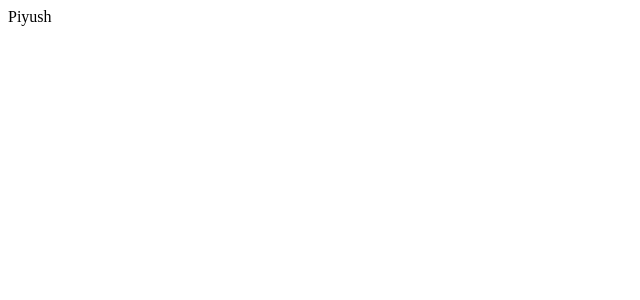
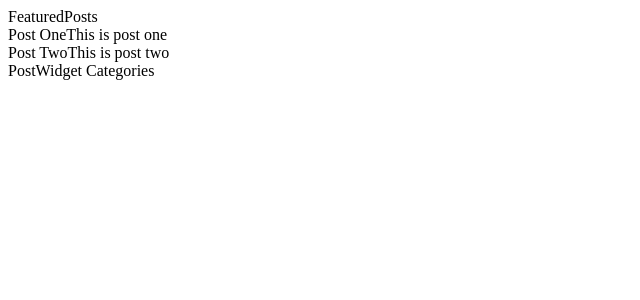
Before and after one commit to zephyrus21/blographer, a Next.js app: page / in a window 1280 px wide. Shown: the top 300 px of the page, without its empty margins (0-640 px from the left). Built offline with nearby package versions, Linux system fonts and the light colour scheme.

Commit message:
adding components

```diff
--- a/pages/index.tsx
+++ /dev/null
@@ -1,5 +0,0 @@
-const Home: React.FC = ({}) => {
-  return <div>Piyush</div>;
-};
-
-export default Home;
--- /dev/null
+++ b/src/components/Categories.tsx
@@ -0,0 +1,9 @@
+import React from "react";
+
+interface CategoriesProps {}
+
+const Categories: React.FC<CategoriesProps> = ({}) => {
+  return <div>CAtegories</div>;
+};
+
+export default Categories;
--- /dev/null
+++ b/src/components/PostCard.tsx
@@ -0,0 +1,17 @@
+import React from "react";
+
+interface PostCardProps {
+  title: string;
+  excerpt: string;
+}
+
+const PostCard: React.FC<PostCardProps> = ({ title, excerpt }) => {
+  return (
+    <div>
+      {title}
+      {excerpt}
+    </div>
+  );
+};
+
+export default PostCard;
--- /dev/null
+++ b/src/components/PostWidget.tsx
@@ -0,0 +1,7 @@
+import React from "react";
+
+const PostWidget: React.FC = () => {
+  return <div>Post</div>;
+};
+
+export default PostWidget;
--- /dev/null
+++ b/src/components/index.tsx
@@ -0,0 +1,3 @@
+export { default as PostWidget } from "./PostWidget";
+export { default as PostCard } from "./PostCard";
+export { default as Categories } from "./Categories";
--- /dev/null
+++ b/src/pages/index.tsx
@@ -0,0 +1,26 @@
+import { PostCard } from "../components";
+
+const posts = [
+  { title: "Post One", excerpt: "This is post one" },
+  { title: "Post Two", excerpt: "This is post two" },
+];
+
+const Home: React.FC = ({}) => {
+  return (
+    <div className='container mx-auto px-10 mb-8'>
+      FeaturedPosts
+      <div className='grid grid-cols-1 lg:grid-cols-12 gap-12'>
+        <div className='lg:col-span-8 col-span-1'>
+          {posts.map((post, index) => (
+            <PostCard key={index} title={post.title} excerpt={post.excerpt} />
+          ))}
+        </div>
+        <div className='lg:col-span-4 col-span-1'>
+          <div className='lg:sticky relative top-8'>PostWidget Categories</div>
+        </div>
+      </div>
+    </div>
+  );
+};
+
+export default Home;
--- a/tailwind.config.js
+++ b/tailwind.config.js
@@ -1,5 +1,7 @@
 module.exports = {
-  purge: ["./pages/**/*.{js,ts,jsx,tsx}", "./components/**/*.{js,ts,jsx,tsx}"],
+  purge: [
+    "./src/components/**/*.{ts,tsx,js,jsx}', './src/pages/**/*.{ts,tsx,js,jsx}",
+  ],
   darkMode: false, // or 'media' or 'class'
   theme: {
     extend: {
```
Also changed, not shown: src/pages/_app.tsx (renamed from pages/_app.tsx).
